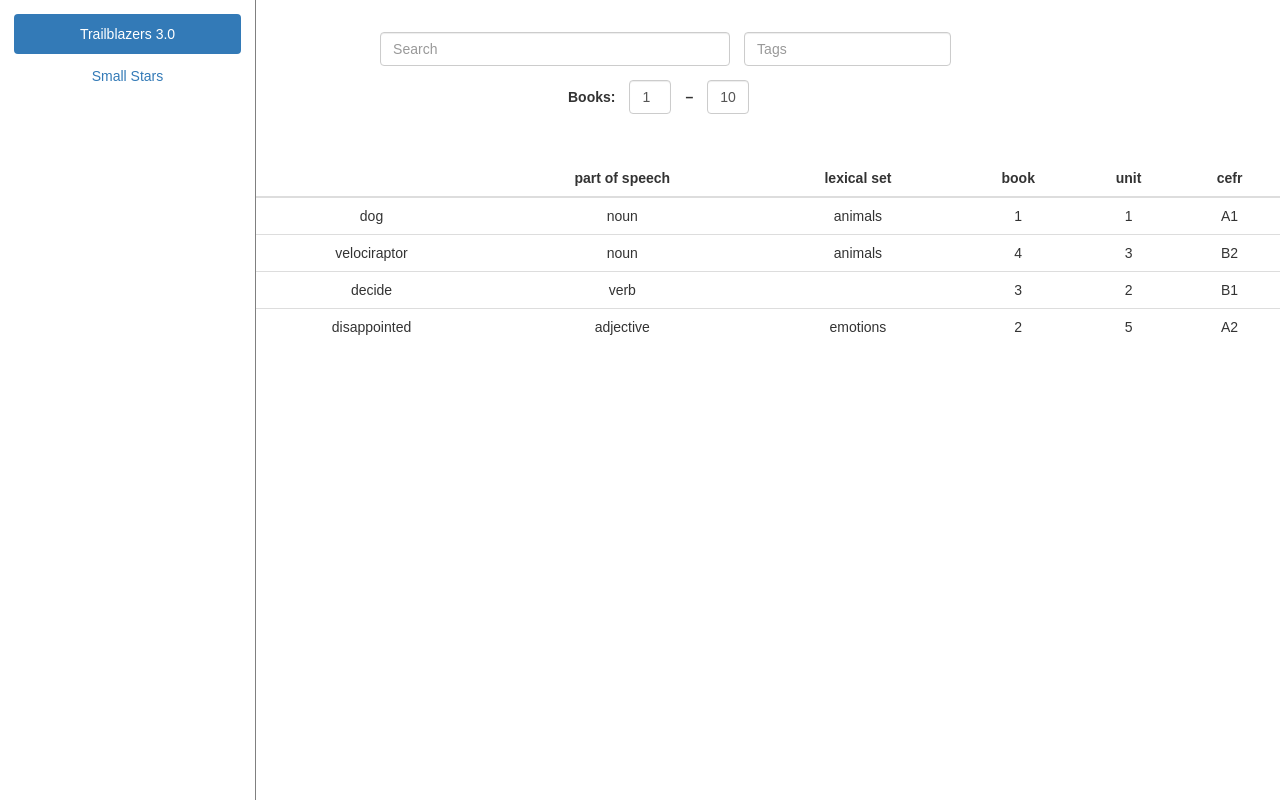
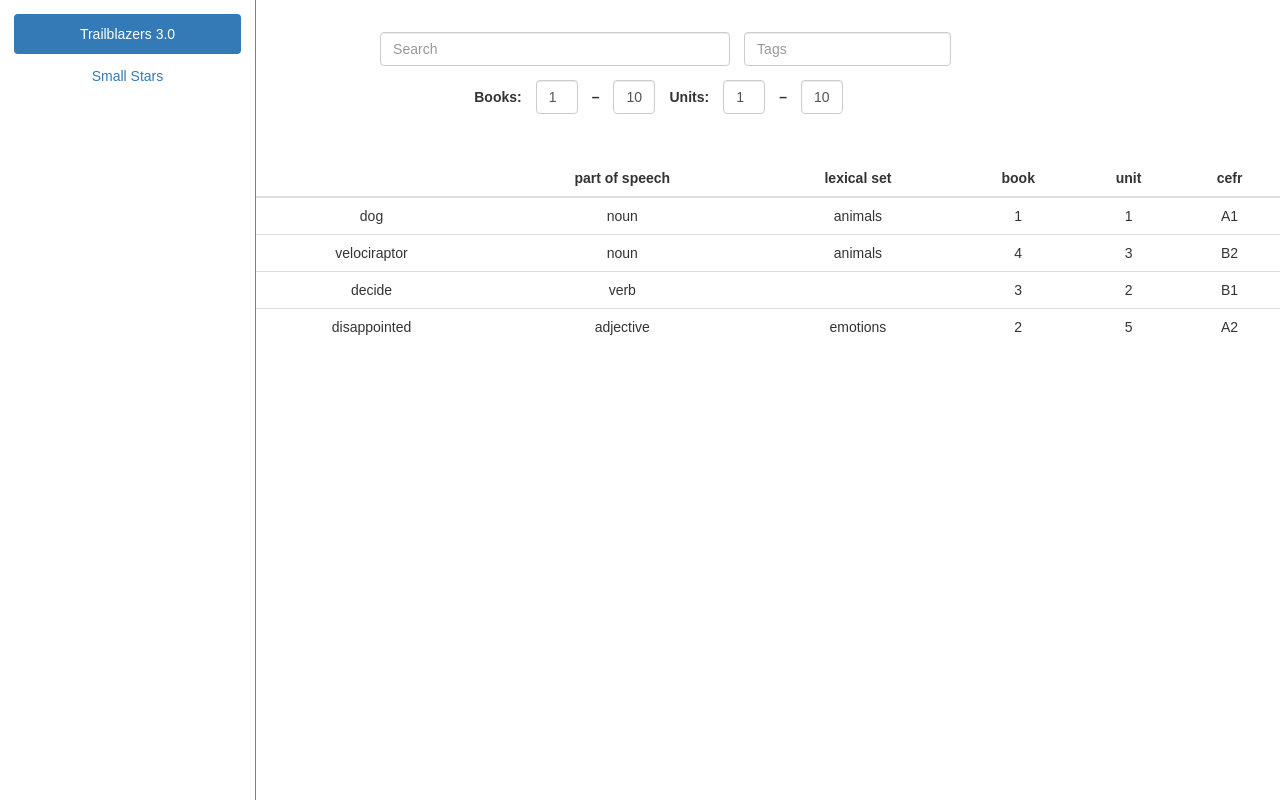
Before and after one commit to Jskobos/ef-vocabulary, a React (Create React App) app: page / in a window 1280 px wide. Built offline with nearby package versions, Linux system fonts and the light colour scheme.

Commit message:
Add filtering by book unit

```diff
--- a/src/Components/ResultBox/ResultBox.js
+++ b/src/Components/ResultBox/ResultBox.js
@@ -16,6 +16,9 @@ class ResultBox extends Component {
         return;
       }
       else if (word.book < this.props.books.min || word.book > this.props.books.max) {
+        return;
+      }
+      else if (word.unit < this.props.units.min || word.unit > this.props.units.max) {
         return;
       }
       else {
--- a/src/Components/SearchBox/SearchBox.js
+++ b/src/Components/SearchBox/SearchBox.js
@@ -10,6 +10,8 @@ class SearchBox extends Component {
     this.onSetInputChange    = this.onSetInputChange.bind(this);
     this.onBookMinChange     = this.onBookMinChange.bind(this);
     this.onBookMaxChange     = this.onBookMaxChange.bind(this);
+    this.onUnitMaxChange     = this.onUnitMaxChange.bind(this);
+    this.onUnitMinChange     = this.onUnitMinChange.bind(this);
   }
 
   onFilterInputChange(e) {
@@ -30,6 +32,18 @@ class SearchBox extends Component {
     const max = e.target.value;
     const min = this.props.books.min;
     this.props.setBooks(min,max);
+  }
+
+  onUnitMinChange(e) {
+    const min = e.target.value;
+    const max = this.props.units.max;
+    this.props.setUnits(min,max);
+  }
+
+  onUnitMaxChange(e) {
+    const min = this.props.units.min;
+    const max = e.target.value;
+    this.props.setUnits(min,max);
   }
 
   render() {
@@ -71,6 +85,20 @@ class SearchBox extends Component {
               value={this.props.books.max}
               onChange={this.onBookMaxChange}
             />
+            <ControlLabel>Units: </ControlLabel>
+            <FormControl
+              className="small-input"
+              type="text"
+              value={this.props.units.min}
+              onChange={this.onUnitMinChange}
+            />
+            <ControlLabel>–</ControlLabel>
+            <FormControl
+              className="small-input"
+              type="text"
+              value={this.props.units.max}
+              onChange={this.onUnitMaxChange}
+            />
           </Form>
         </Row>
         </Grid>
--- a/src/Components/VocabBox/VocabBox.js
+++ b/src/Components/VocabBox/VocabBox.js
@@ -20,12 +20,14 @@ class VocabBox extends Component {
       cefrMin: 'A1',
       cefrMax: 'C2',
       set: '',
+      units: {min:1, max:10},
       books: {min:1, max:10},
       searchMode: true
     }
     this.handleTextInput = this.handleTextInput.bind(this);
     this.handleSetInput  = this.handleSetInput.bind(this);
     this.setBooks        = this.setBooks.bind(this);
+    this.setUnits        = this.setUnits.bind(this);
   }
 
   handleTextInput(val) {
@@ -49,6 +51,12 @@ class VocabBox extends Component {
     })
   }
 
+  setUnits(min,max) {
+    this.setState({
+      units: {min:min, max:max}
+    })
+  }
+
   render() {
     return (
       <div className="VocabBox">
@@ -57,14 +65,17 @@ class VocabBox extends Component {
                    cefrMax={this.state.cefrMax}
                    set={this.state.set}
                    books={this.state.books}
+                   units={this.state.units}
                    handleTextInput={this.handleTextInput}
                    handleSetInput={this.handleSetInput}
-                   setBooks={this.setBooks}/>
+                   setBooks={this.setBooks}
+                   setUnits={this.setUnits}/>
         <ResultBox vocab={this.state.vocab}
                    cefrMin={this.state.cefrMin}
                    cefrMax={this.state.cefrMax}
                    set={this.state.set}
                    books={this.state.books}
+                   units={this.state.units}
                    filterText={this.state.filterText}/>
       </div>
     )
```
